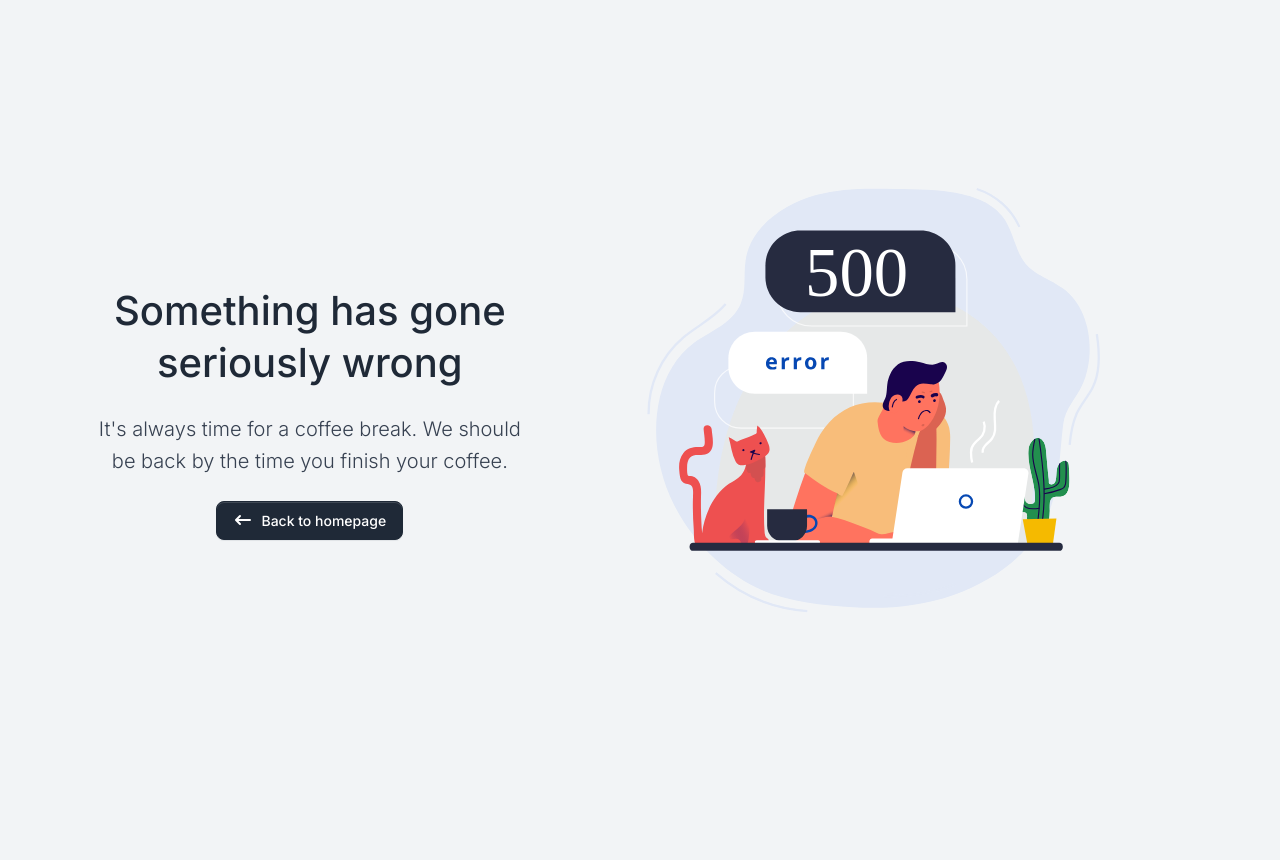
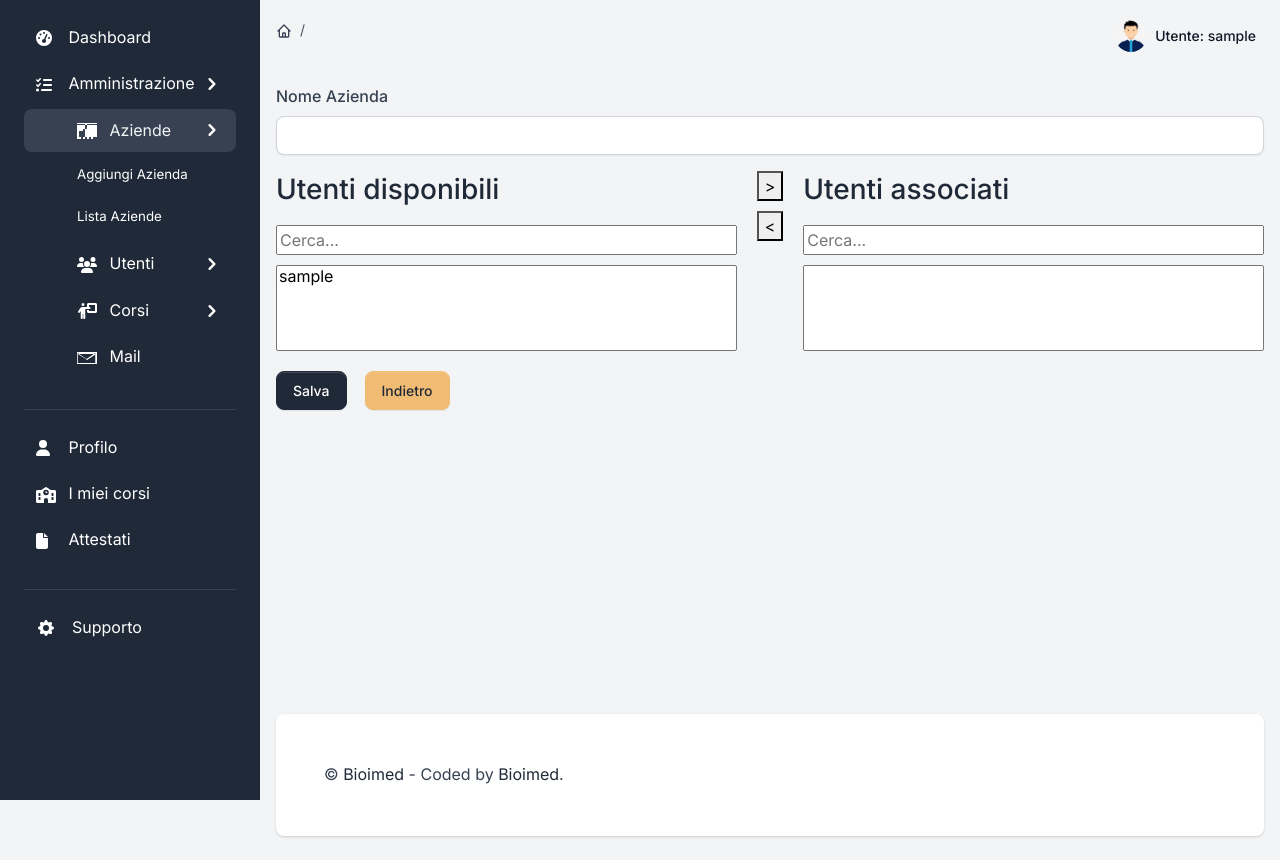
Before and after one commit to bioimedpellegrino/video-learning, a Django app: page /amministrazione/aggiungi_azienda/ in a window 1280 px wide. Before the commit the page ends 612 px from the top, so only its background shows below. Run offline with Django 3.2, Linux system fonts and the light colour scheme; a user stored in the database is signed in; tables that the repository leaves empty hold one stand-in row (values such as "Sample post"); lists and menus that the app fills with data are empty; some libraries are stand-ins or nearby versions.

Commit message:
dev: aggiungi azienda + associazione utenti

```diff
--- a/apps/home/urls.py
+++ b/apps/home/urls.py
@@ -14,6 +14,7 @@
     path('', views.index, name='home'),
     path("amministrazione/dashboard/", AmministrazioneView.as_view(), name="amministrazione"),
     path("amministrazione/aziende/", AziendeView.as_view(), name="aziende"),
+    path("amministrazione/aggiungi_azienda/", AggiungiAziendaView.as_view(), name="aggiungi_azienda"),
     path("amministrazione/azienda/<int:id_azienda>/", AziendeView.as_view(), name="aziende"),
     path("amministrazione/lista_utenti/", UtentiView.as_view(), name="lista_utenti"),
     path("amministrazione/videocorsi/", VideoCorsiView.as_view(), name="videocorsi"),
--- a/apps/home/views.py
+++ b/apps/home/views.py
@@ -126,6 +126,42 @@
             return HttpResponse({"message": "ok", "status": 200})
         else:
             return HttpResponse({"message": "ko", "status": 403})
+
+class AggiungiAziendaView(View):
+    template_name = 'home/aggiungi-azienda.html'
+    context = {'segment': 'amministrazione-aziende', 'breadcrumb_level_1': 'Amministrazione', 'breadcrumb_level_2': 'Aziende', 'breadcrumb_level_3': 'Aggiungi azienda'}
+
+    @method_decorator(staff_member_required(login_url="page-403.html"), login_required(login_url="/login/"))
+    def get(self, request, *args, **kwargs):
+        context = { 'segment' : 'amministrazione-aziende'}
+        if request.user.is_superuser:
+            # Utenti
+            utenti = CustomUser.objects.all()
+            context["utenti"] = utenti
+            return render(request, self.template_name, context)
+
+    @method_decorator(staff_member_required(login_url="page-403.html"), login_required(login_url="/login/"))
+    def post(self, request, *args, **kwargs):
+        try:
+            nome_azienda = request.POST.get('nome_azienda')
+            utenti_selezionati = request.POST.getlist('utenti')
+
+            if nome_azienda:
+                # Crea o ottiene un'azienda con il nome specificato
+                azienda, created = Azienda.objects.get_or_create(nome=nome_azienda)
+
+                if utenti_selezionati:
+                    # Associa gli utenti selezionati all'azienda
+                    utenti = CustomUser.objects.filter(pk__in=utenti_selezionati)
+                    azienda.staff_users.set(utenti)
+
+        except Exception as e:
+            # Gestione dell'errore
+            import traceback
+            traceback.print_exc()
+            self.context["error"] = "Ops! Si è verificato un'errore."
+
+        return redirect('aziende')
 
 
 class UtentiView(View):
--- /dev/null
+++ b/apps/templates/home/aggiungi-azienda.html
@@ -0,0 +1,91 @@
+{% extends "layouts/base.html" %}
+{% load static %}
+
+
+{% block title %} Aggiungi Azienda {% endblock %}
+
+{% block stylesheets %}
+<link rel="stylesheet" href="{% static 'home/css/aggiungi_azienda.css' %}">
+{% endblock stylesheets %}
+
+{% block content %}
+<div class="py-4">
+    <form id="form" method="post">
+        {% csrf_token %}
+        <div class="mb-3">
+            <label for="nome_azienda" class="form-label">Nome Azienda</label>
+            <input type="text" name="nome_azienda" id="nome_azienda" class="form-control" required>
+        </div>
+        <div class="multi-select-box">
+            <div class="available-items">
+                <h3>Utenti disponibili</h3>
+                <input type="text" id="search-available" placeholder="Cerca..." onkeyup="filterOptions('available')">
+                <select id="available-users" multiple>
+                    {% for utente in utenti %}
+                        <option value="{{ utente.id }}">{{ utente.user.username }}</option>
+                    {% endfor %}
+                </select>
+            </div>
+            <div class="actions">
+                <button type="button" onclick="moveSelected('available', 'chosen')"> > </button>
+                <button type="button" onclick="moveSelected('chosen', 'available')"> < </button>
+            </div>
+            <div class="chosen-items">
+                <h3>Utenti associati</h3>
+                <input type="text" id="search-chosen" placeholder="Cerca..." onkeyup="filterOptions('chosen')">
+                <select id="chosen-users" name="utenti" multiple>
+                    {% for utente in utenti_azienda %}
+                        <option value="{{ utente.id }}">{{ utente.username }}</option>
+                    {% endfor %}
+                </select>
+            </div>
+        </div>
+        <div class="form-actions">
+            <button class="btn btn-primary me-2" type="submit" onclick="submitForm()">Salva</button>
+            <a href="{% url 'amministrazione' %}" class="btn btn-secondary me-2">Indietro</a>
+        </div>
+    </form>
+</div>
+{% endblock content %}
+
+{% block javascripts %}
+<script>
+    // Filters options in the select lists based on user input
+    function filterOptions(listId) {
+        var input, filter, select, options, i;
+        input = document.getElementById("search-" + listId);
+        filter = input.value.toUpperCase();
+        select = document.getElementById(listId + "-users");
+        options = select.getElementsByTagName("option");
+        for (i = 0; i < options.length; i++) {
+            if (options[i].text.toUpperCase().indexOf(filter) > -1) {
+                options[i].style.display = "";
+            } else {
+                options[i].style.display = "none";
+            }
+        }
+    }
+
+    // Moves selected options from one list to another
+    function moveSelected(fromListId, toListId) {
+        var fromSelect, toSelect, selectedOptions, i;
+        fromSelect = document.getElementById(fromListId + "-users");
+        toSelect = document.getElementById(toListId + "-users");
+        selectedOptions = Array.from(fromSelect.selectedOptions);
+        for (i = 0; i < selectedOptions.length; i++) {
+            toSelect.appendChild(selectedOptions[i]);
+        }
+    }
+
+    // Prepares the form for submission by ensuring all chosen options are selected
+    function submitForm() {
+        var chosenList, options, i;
+        chosenList = document.getElementById("chosen-users");
+        options = chosenList.options;
+        for (i = 0; i < options.length; i++) {
+            options[i].selected = true;
+        }
+        document.getElementById("form").submit();
+    }
+</script>
+{% endblock javascripts %}
--- a/apps/templates/home/utente_corso_dettagli.html
+++ b/apps/templates/home/utente_corso_dettagli.html
@@ -1,7 +1,6 @@
 {% extends "layouts/base.html" %}
 
 {% load static %}
-
 
 {% block title %} Video corsi {% endblock %}
 
--- a/apps/templates/includes/sidebar.html
+++ b/apps/templates/includes/sidebar.html
@@ -59,11 +59,39 @@
                   role="list" id="submenu-app" aria-expanded="false">
                   <ul class="flex-column nav">
                     <li class="nav-item {% if 'aziende' in segment %} active {% endif %}">
-                      <a class="nav-link" href="{% url 'aziende' %}">
-                        <svg xmlns="http://www.w3.org/2000/svg" height="1em" viewBox="0 0 640 512"><style>svg{fill:#ffffff}</style><path d="M48 0C21.5 0 0 21.5 0 48V464c0 26.5 21.5 48 48 48h96V432c0-26.5 21.5-48 48-48s48 21.5 48 48v80h96c26.5 0 48-21.5 48-48V48c0-26.5-21.5-48-48-48H48zM64 240c0-8.8 7.2-16 16-16h32c8.8 0 16 7.2 16 16v32c0 8.8-7.2 16-16 16H80c-8.8 0-16-7.2-16-16V240zm112-16h32c8.8 0 16 7.2 16 16v32c0 8.8-7.2 16-16 16H176c-8.8 0-16-7.2-16-16V240c0-8.8 7.2-16 16-16zm80 16c0-8.8 7.2-16 16-16h32c8.8 0 16 7.2 16 16v32c0 8.8-7.2 16-16 16H272c-8.8 0-16-7.2-16-16V240zM80 96h32c8.8 0 16 7.2 16 16v32c0 8.8-7.2 16-16 16H80c-8.8 0-16-7.2-16-16V112c0-8.8 7.2-16 16-16zm80 16c0-8.8 7.2-16 16-16h32c8.8 0 16 7.2 16 16v32c0 8.8-7.2 16-16 16H176c-8.8 0-16-7.2-16-16V112zM272 96h32c8.8 0 16 7.2 16 16v32c0 8.8-7.2 16-16 16H272c-8.8 0-16-7.2-16-16V112c0-8.8 7.2-16 16-16z"/></svg>
-                        <span class="sidebar-text">Aziende</span>
+                      <a class="nav-link collapsed d-flex justify-content-between align-items-center"
+                          data-bs-toggle="collapse" data-bs-target="#submenu-aziende">
+                          <span>
+                              <span class="sidebar-icon">
+                                  <!-- Mi serve un'icona di un'azienda-->
+                                  <svg xmlns="http://www.w3.org/2000/svg" height="1em" viewBox="0 0 640 512">
+                                    <style>svg{fill:#ffffff}</style>
+                                    <path d="M320 0h-64v192h64V0zm-64 256v-64h-64v64H64v192h192V256zm0 0h192v192H256V256zm320 192h-64v64h-64v-64h-64v64h-64v-64h-64v64h-64v-64h-64v64h-64v-64H64v64H0V64h640v384zm0-448H0v32h640V0z"/>
+                                </svg>                              </span>
+                              <span class="sidebar-text">Aziende</span>
+                          </span>
+                          <span class="link-arrow">
+                            <svg class="icon icon-sm" fill="currentColor" viewBox="0 0 20 20" xmlns="http://www.w3.org/2000/svg"><path fill-rule="evenodd" d="M7.293 14.707a1 1 0 010-1.414L10.586 10 7.293 6.707a1 1 0 011.414-1.414l4 4a1 1 0 010 1.414l-4 4a1 1 0 01-1.414 0z" clip-rule="evenodd"></path></svg>
+                          </span>
                       </a>
-                    </li>
+                      <div class="multi-level collapse {% if 'aziende' in segment %} show {% endif %}"
+                          role="list" id="submenu-aziende" aria-expanded="false">
+                          <ul class="flex-column nav">
+                              <li class="nav-item {% if 'aggiungi_azienda' in segment %} active {% endif %}">
+                                  <a class="nav-link" style="font-size: smaller"; href="{% url 'aggiungi_azienda' %}">
+                                    <i class="fa-solid fa-plus" style="color: #ffffff;"></i>
+                                      <span class="sidebar-text">Aggiungi Azienda</span>
+                                  </a>
+                              </li>
+                              <li class="nav-item {% if 'lista_aziende' in segment %} active {% endif %}">
+                                  <a class="nav-link" style="font-size: smaller"href="{% url 'aziende' %}">
+                                    <i class="fa-solid fa-list" style="color: #ffffff;"></i>
+                                      <span class="sidebar-text">Lista Aziende</span>
+                                  </a>
+                              </li>
+                          </ul>
+                      </div>
+                  </li>
                     <li class="nav-item">
                       <span
                       class="nav-link collapsed d-flex justify-content-between align-items-center"
```
Also changed, not shown: apps/templates/home/admin-dashboard.html (+3 -6 lines).
